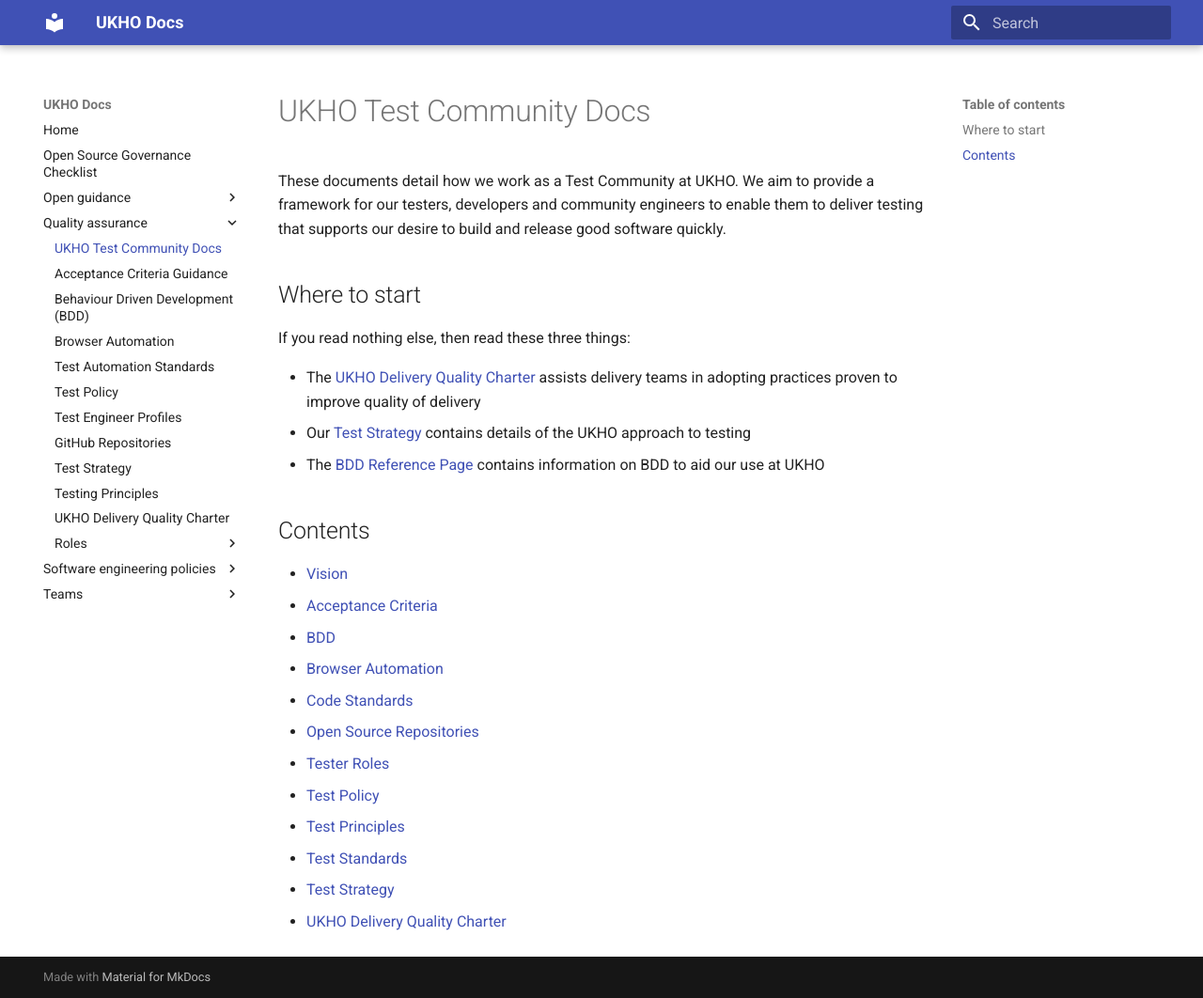
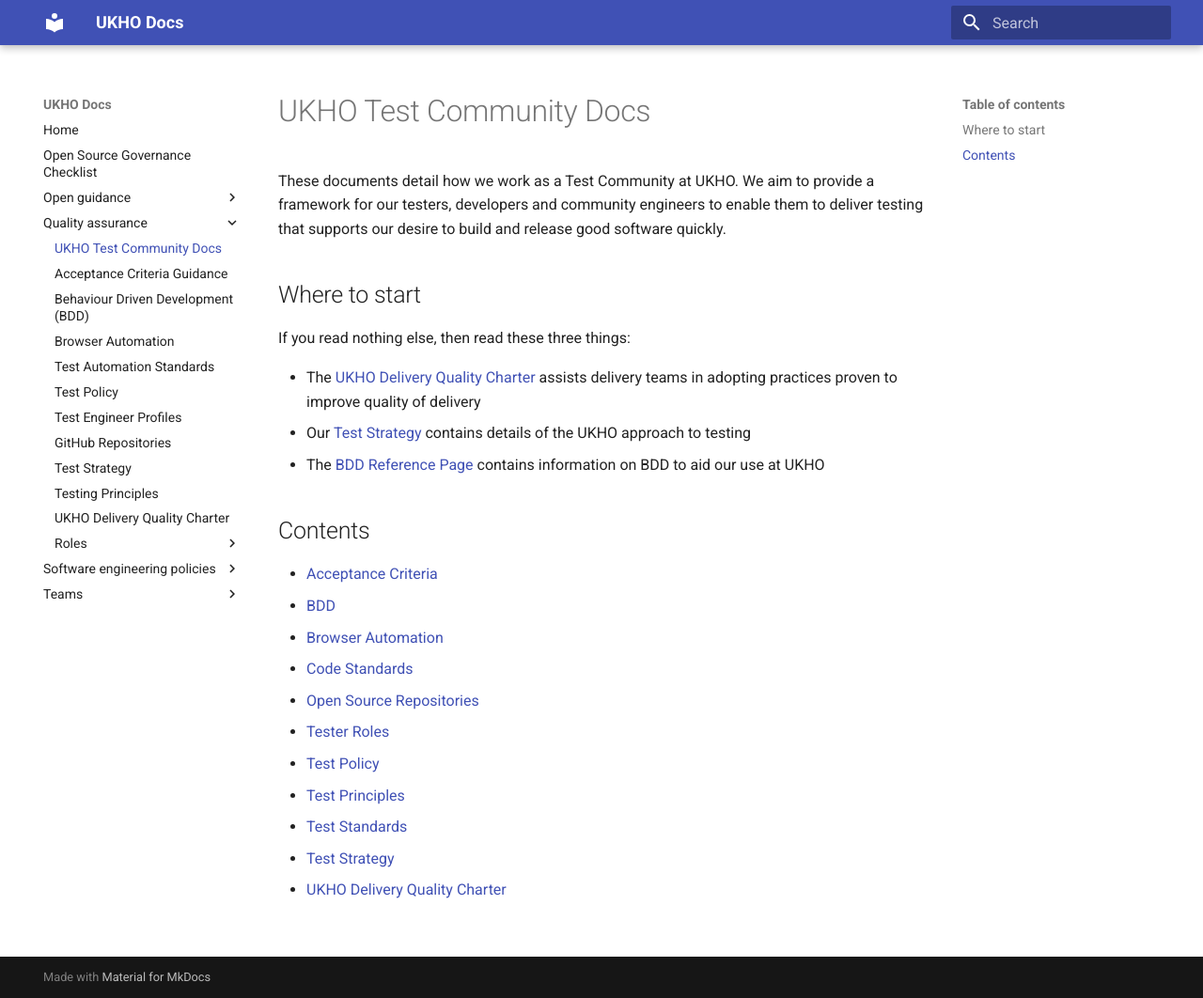
Before and after one commit to UKHO/docs, an MkDocs documentation site: the page built from docs/quality-assurance/README.md, in a window 1280 px wide and 1062 px high. Shown: the whole window at 94% size. Built offline with MkDocs 1.6.1 and Material for MkDocs 9.7.7, drawn with Linux system fonts in a browser that asks for light colours.

Commit message:
Finalise QA update

```diff
--- a/docs/quality-assurance/README.md
+++ b/docs/quality-assurance/README.md
@@ -12,7 +12,6 @@ If you read nothing else, then read these three things:
 
 ## Contents
 
-* [Vision](test-vision.md)
 * [Acceptance Criteria](acceptance-criteria.md)
 * [BDD](bdd.md)
 * [Browser Automation](browser-automation.md)
```
Also changed, not shown: docs/quality-assurance/images/TestingPrinciples.jpg (deleted).
